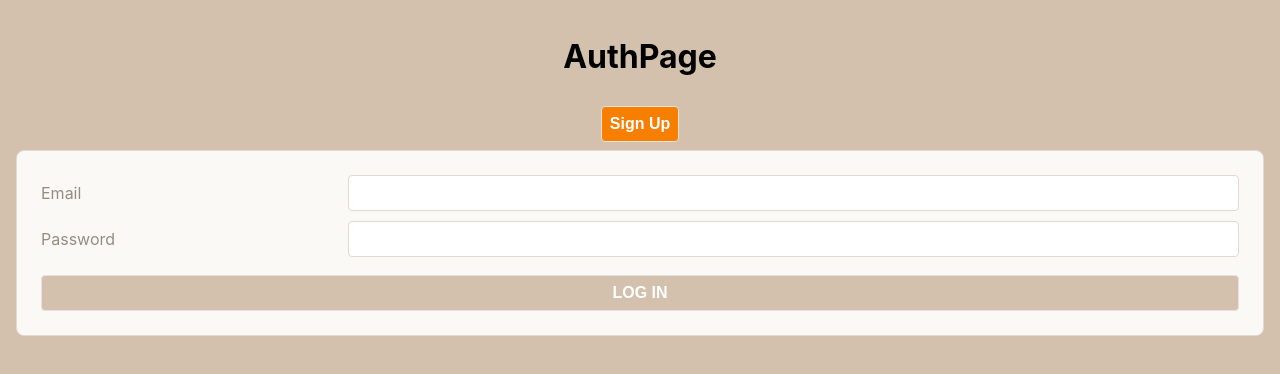
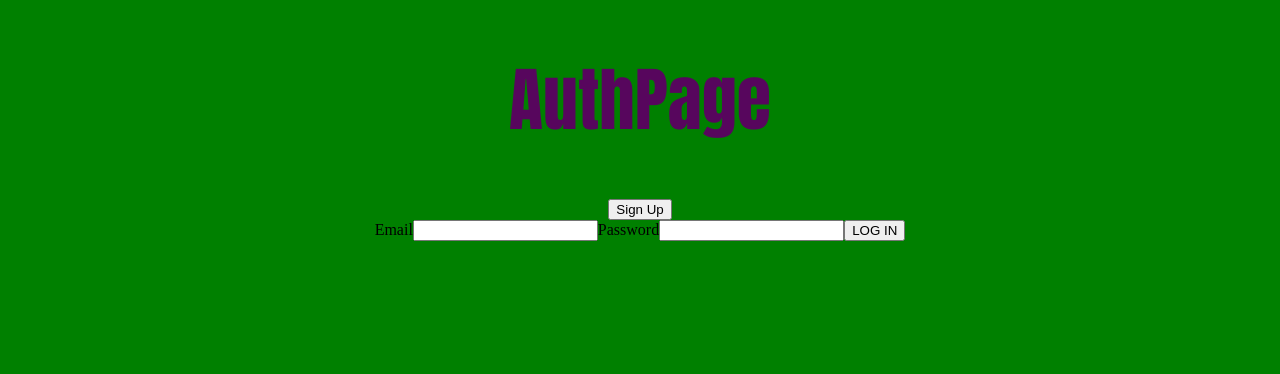
Before and after one commit to cbkehoe/Movie-Quotes-Quiz, a React (Create React App) app: page /quiz in a window 1280 px wide. Shown: the top 374 px of the page. Built offline with nearby package versions, Linux system fonts and the light colour scheme.

Commit message:
made readme and changed some styling

```diff
--- a/package.json
+++ b/package.json
@@ -42,5 +42,8 @@
       "last 1 safari version"
     ]
   },
-  "proxy": "http://localhost:3001"
+  "proxy": "http://localhost:3001",
+  "devDependencies": {
+    "tailwindcss": "^3.0.22"
+  }
 }
--- a/src/components/CheckWin/CheckWin.jsx
+++ /dev/null
@@ -1,6 +0,0 @@
-// import React from 'react';
-// import { Link } from 'react-router-dom';
-// import * as usersService from '../../utilities/users-service';
-
-// function checkWin() {
-//     if (
--- /dev/null
+++ b/src/components/NavBar/NavBar.css
@@ -0,0 +1,22 @@
+header {
+    text-align: center;
+    background: url(https://i.imgur.com/TyJkMXi.jpg);
+    background-size: cover;
+    background-position: 50% 45%;
+    color: white;
+  }
+  a {
+    color: white;
+  }
+  h1 {
+    font-size: 70px;
+
+    color: rgba(87,6,93,.999);
+    font-family: Impact;
+
+  }
+
+p {
+    font-family: Impact, Haettenschweiler, 'Arial Narrow Bold', sans-serif;
+    color: black
+}
--- a/src/components/NavBar/NavBar.jsx
+++ b/src/components/NavBar/NavBar.jsx
@@ -1,6 +1,7 @@
 import React from 'react';
 import { Link } from 'react-router-dom';
 import * as usersService from '../../utilities/users-service';
+import "./NavBar.css"
 
 export default function NavBar(props) {
 
--- /dev/null
+++ b/src/components/Quote/Quote.css
@@ -0,0 +1,21 @@
+header {
+    text-align: center;
+    background: url(https://i.imgur.com/TyJkMXi.jpg);
+    background-size: cover;
+    background-position: 50% 45%;
+    color: white;
+  }
+  a {
+    color: white;
+  }
+  h1 {
+    font-size: 70px;
+
+    color: rgba(87,6,93,.999);
+    font-family: Impact;
+
+  }
+
+p {
+    font-family: Impact, Haettenschweiler, 'Arial Narrow Bold', sans-serif;
+}
--- a/src/components/Quote/Quote.jsx
+++ b/src/components/Quote/Quote.jsx
@@ -1,11 +1,13 @@
 import React from 'react';
-
+import "./Quote.css"
 
 export default function Quote (props, user) {
+
     return (
+      <style>
 
       <div className="flex-ctr-ctr">{props.user.quote}</div>
 
-
+      </style>
     )
 }
--- /dev/null
+++ b/src/components/Show/Show.jsx
@@ -0,0 +1,15 @@
+import React, {  useState } from 'react';
+
+export default function Show() {
+    const [show, setShow] = useState(null);
+    return (
+      <>
+
+        <div
+          value={show}
+          onChange={(evt) => show(evt.target.value)}
+          />
+
+      </>
+    );
+  }
--- a/src/index.css
+++ b/src/index.css
@@ -1,153 +1,52 @@
-/* CSS Custom Properties */
-:root {
-  --white: #FFFFFF;
-  --tan-1: #FBF9F6;
-  --tan-2: #E7E2DD;
-  --tan-3: #E2D9D1;
-  --tan-4: #D3C1AE;
-  --orange: #F67F00;
-  --text-light: #968c84;
-  --text-dark: #615954;
+header {
+  text-align: center;
+  background: url(https://i.imgur.com/TyJkMXi.jpg);
+  background-size: cover;
+  background-position: 50% 45%;
+  color: green;
 }
+a {
+  color: green;
+}
+h1 {
+  font-size: 70px;
 
-*, *:before, *:after {
-  box-sizing: border-box;
+  color: rgba(87,6,93,.999);
+  font-family: Impact;
+
+}
+img {
+  margin: 100px 0px 810px 0px;
+  border: 7px solid green;
+  border-radius: 1000px;
+      }
+
+ul {
+  padding: 10px;
+  background: rgba(0,0,0,0.5);
+}
+li {
+  display: inline;
+  padding: 0px 10px 0px 10px;
+}
+article {
+  max-width: 500px;
+  padding: 20px;
+  margin: 20 auto;
+  background-color: gray;
+  font-family: Impact, Haettenschweiler, 'Arial Narrow Bold', sans-serif;
+}
+@media (max-width: 500px) {
+  h1 {
+    font-size: 36px;
+    padding: 5px;
+  }
+  li {
+    padding: 5px;
+    display: block;
+  }
 }
 
 body {
-  margin: 0;
-  font-family: -apple-system, BlinkMacSystemFont, 'Segoe UI', 'Roboto', 'Oxygen',
-  'Ubuntu', 'Cantarell', 'Fira Sans', 'Droid Sans', 'Helvetica Neue',
-  sans-serif;
-  -webkit-font-smoothing: antialiased;
-  -moz-osx-font-smoothing: grayscale;
-  background-color: var(--tan-4);
-  padding: 2vmin;
-  height: 100vh;
+  background-color: green;
 }
-
-code {
-  font-family: source-code-pro, Menlo, Monaco, Consolas, 'Courier New',
-    monospace;
-}
-
-#root {
-  height: 100%;
-}
-
-.align-ctr {
-  text-align: center;
-}
-
-.align-rt {
-  text-align: right;
-}
-
-.smaller {
-  font-size: smaller;
-}
-
-.flex-ctr-ctr {
-  display: flex;
-  justify-content: center;
-  align-items: center;
-}
-
-.flex-col {
-  flex-direction: column;
-}
-
-.flex-j-end {
-  justify-content: flex-end;
-}
-
-.scroll-y {
-  overflow-y: scroll;
-}
-
-.section-heading {
-  display: flex;
-  justify-content: space-around;
-  align-items: center;
-  background-color: var(--tan-1);
-  color: var(--text-dark);
-  border: .1vmin solid var(--tan-3);
-  border-radius: 1vmin;
-  padding: .6vmin;
-  text-align: center;
-  font-size: 2vmin;
-}
-
-.form-container {
-  padding: 3vmin;
-  background-color: var(--tan-1);
-  border: .1vmin solid var(--tan-3);
-  border-radius: 1vmin;
-}
-
-p.error-message {
-  color: var(--orange);
-  text-align: center;
-}
-
-form {
-  display: grid;
-  grid-template-columns: 1fr 3fr;
-  gap: 1.25vmin;
-  color: var(--text-light);
-}
-
-label {
-  font-size: 2vmin;
-  display: flex;
-  align-items: center;
-}
-
-input {
-  padding: 1vmin;
-  font-size: 2vmin;
-  border: .1vmin solid var(--tan-3);
-  border-radius: .5vmin;
-  color: var(--text-dark);
-  background-image: none !important; /* prevent lastpass */
-  outline: none;
-}
-
-input:focus {
-  border-color: var(--orange);
-}
-
-button, a.button {
-  margin: 1vmin;
-  padding: 1vmin;
-  color: var(--white);
-  background-color: var(--orange);
-  font-size: 2vmin;
-  font-weight: bold;
-  text-decoration: none;
-  text-align: center;
-  border: .1vmin solid var(--tan-2);
-  border-radius: .5vmin;
-  outline: none;
-  cursor: pointer;
-}
-
-button.btn-sm {
-  font-size: 1.5vmin;
-  padding: .6vmin .8vmin;
-}
-
-button.btn-xs {
-  font-size: 1vmin;
-  padding: .4vmin .5vmin;
-}
-
-button:disabled, form:invalid button[type="submit"] {
-  cursor: not-allowed;
-  background-color: var(--tan-4);
-}
-
-button[type="submit"] {
-  grid-column: span 2;
-  margin: 1vmin 0 0;
-}
--- a/src/pages/App/App.jsx
+++ b/src/pages/App/App.jsx
@@ -8,7 +8,7 @@ import AuthPage from '../AuthPage/AuthPage';
 import QuizPage from '../QuizPage/QuizPage'
 import NavBar from '../../components/NavBar/NavBar';
 import Quote from '../../components/Quote/Quote';
-// import
+import Show from '../../components/Show/Show';
 
 export default function App() {
   const [user, setUser] = useState(getUser());
@@ -18,6 +18,7 @@ export default function App() {
         <>
           <NavBar user={user} setUser={setUser} />
           <Quote user = {user} setUser={setUser} />
+          <Show user = {user} setUser={setUser} />
           <Routes>
             {/* client-side route that renders the component instance if the path matches the url in the address bar */}
 
--- a/src/pages/QuizPage/QuizPage.jsx
+++ b/src/pages/QuizPage/QuizPage.jsx
@@ -1,23 +1,26 @@
 import React, { useEffect, useState } from 'react';
-// import Answer from '../../components/Answer/Answer';
-import SignUpForm from '../../components/SignUpForm/SignUpForm';
+import Show from '../../components/Show/Show';
+
+
 
 export default function QuizPage() {
 
   const [error, setError] = useState(null);
   const [isLoaded, setIsLoaded] = useState(false);
   const [quote, setQuote] = useState([]);
-    // const [answer, setAnswer] = useState([])
+  const [show, setShow] = useState(null)
+
+
 
   useEffect(() => {
     fetch("https://movie-quote-api.herokuapp.com/v1/quote/")
       .then(res => res.json())
       .then(
-            function (quote, answer) {
+        function (quote, show) {
           setIsLoaded('true');
           console.log(quote);
           setQuote(quote);
-            // setAnswer(answer)
+          setShow(show)
         },
         (error) => {
           setIsLoaded('true');
@@ -33,14 +36,16 @@ export default function QuizPage() {
   } else {
     return (
       <>
-            <h1>Guess That Tilte!</h1>
+        <h1>Guess That Title!</h1>
         <br></br>
 
         <p>{quote.quote}</p>
         <br></br>
 
         <div>
-<select id="select1">
+          <select id="show"
+          // onChange={handleChange}
+          >
             <option value="Mindhunter">Mindhunter</option>
             <option value="True Detective">True Detective</option>
             <option value="Soprano">The Sopranos</option>
@@ -60,18 +65,20 @@ export default function QuizPage() {
             <option value="Forrest Gump">Forrest Gump</option>
             <option value="Spiral From The Book Of Saw">Spiral From The Book Of Saw</option>
           </select>
-<button type="submit" onClick={() => handleWinLoss(quote.quote, quote.value)} >Submit Answer</button>
+          <button type="submit" onClick={() => handleWinLoss()} >Submit Answer</button>
         </div>
 
 
       </>
         );
         async function handleWinLoss(quote, value, show) {
-          if (value === quote.show) {
-            console.log("You Win!")
+          show = {show}
+          if ({show} === {quote}) {
+          return <div>"You Win"</div>
           } else {
-            console.log("Sorry Wrong Answer")
+            return <div>"You Lose"</div>
           }
     }
+
   }
 }
```
Also changed, not shown: src/components/Answer/Answer.jsx (deleted, +0 -32 lines), tailwind.config.js (added, +7 -0 lines), 2 other files (tests, documents, lock files or other folders). Lines whose indentation alone changed are shown as unchanged.
